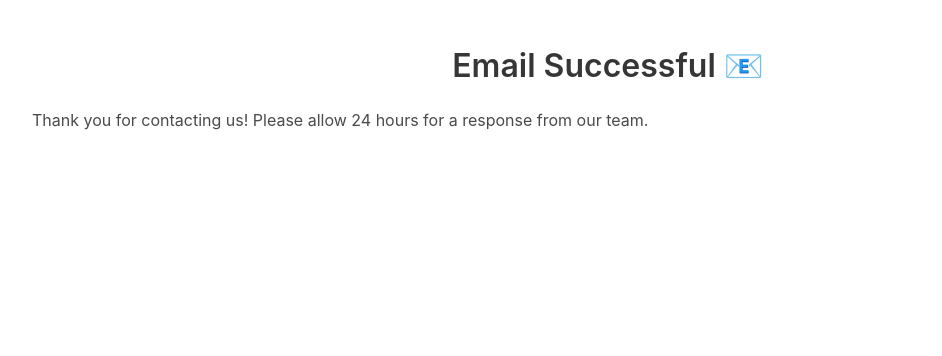
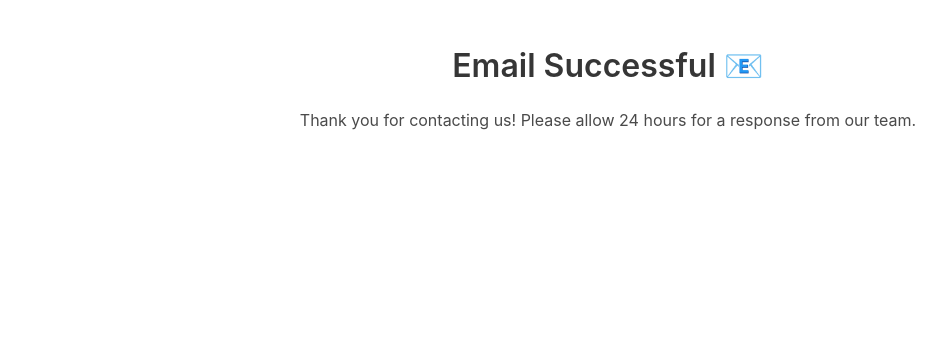
Before and after one commit to guyett92/monetizico, a Django app: page /successemail/ in a window 1280 px wide. Shown: the part 64-420 px from the top of the page, without its empty margins (32-974 px from the left). Run offline with Django 3.2, Linux system fonts and the light colour scheme; data that the repository does not hold is empty; style sheets or scripts are compiled from the project's sources; some libraries are stand-ins or nearby versions.

Commit message:
fixes class on success email

```diff
--- a/main_app/templates/successemail.html
+++ b/main_app/templates/successemail.html
@@ -6,7 +6,7 @@
   <section class="section">
     <div class="container">
     <h1 class="title has-text-centered">Email Successful 📧</h1>
-      <p class="has-centered-text">Thank you for contacting us! Please allow 24 hours for a response from our team.</p>
+      <p class="has-text-centered">Thank you for contacting us! Please allow 24 hours for a response from our team.</p>
     </div>
   </section>
 {% endblock %}
```
